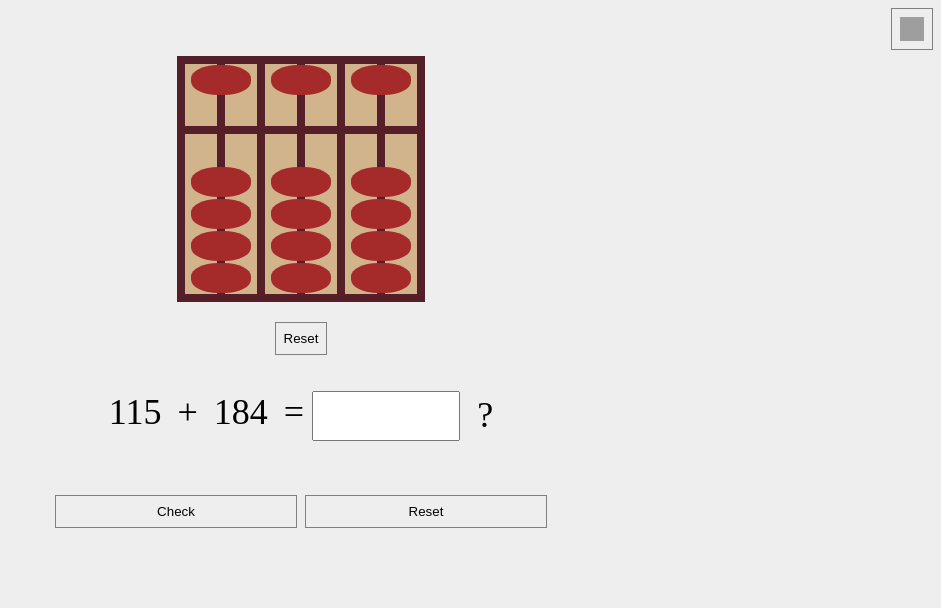
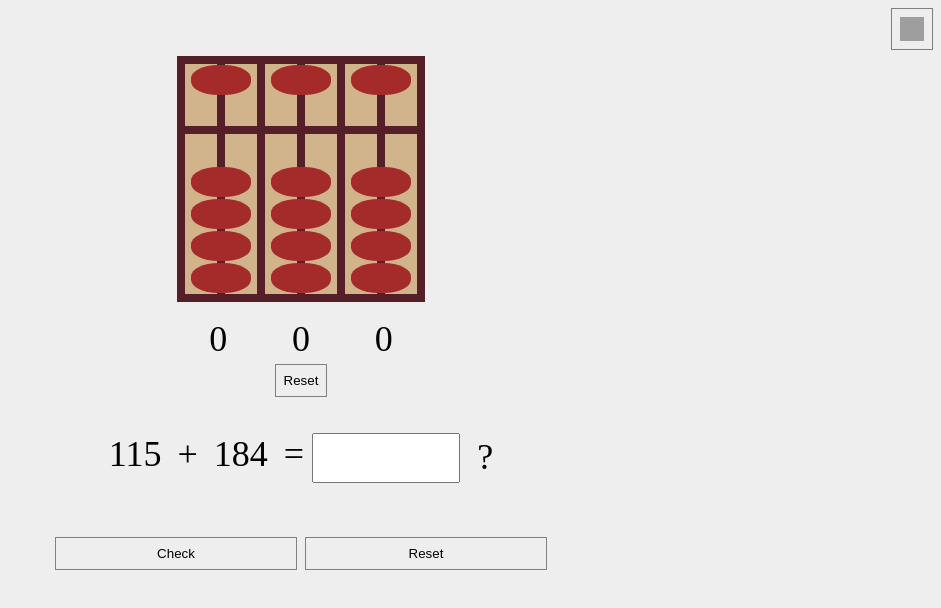
Before and after one commit to xander-marjoram/abacus, a Nuxt app: page / in a window 1280 px wide. Shown: the top 608 px of the page, without its empty margins (339-1280 px from the left). Built offline with nearby package versions, Linux system fonts and the light colour scheme; grey boxes are pictures that could not be loaded.

Commit message:
Preserve value when changing number of digits

```diff
--- a/components/Abacus.vue
+++ b/components/Abacus.vue
@@ -41,6 +41,10 @@ export default {
         audioSrc2: 'https://d9olupt5igjta.cloudfront.net/samples/sample_files/45347/85d2c4f2262dfed6d4f4381a2401686bbb7fff1e/mp3/_808-rimshot-snare_C_minor.mp3?1598487790'
     }),
 
+    fetch () {
+        this.digitValues = this.buildZerosArrayOfLength(this.digits);
+    },
+
     computed: {
         ...mapState('settings', [
             'digits',
@@ -60,8 +64,12 @@ export default {
     },
 
     watch: {
-        digits () {
-            this.digitValues = this.buildZerosArrayOfLength(this.digits);
+        digits (newDigits, oldDigits) {
+            if (newDigits < oldDigits) {
+                this.digitValues.splice(0, oldDigits - newDigits);
+            } else {
+                this.digitValues = this.buildZerosArrayOfLength(newDigits - oldDigits).concat(this.digitValues);
+            }
         },
 
         digitValues (_, oldValues) {
```
